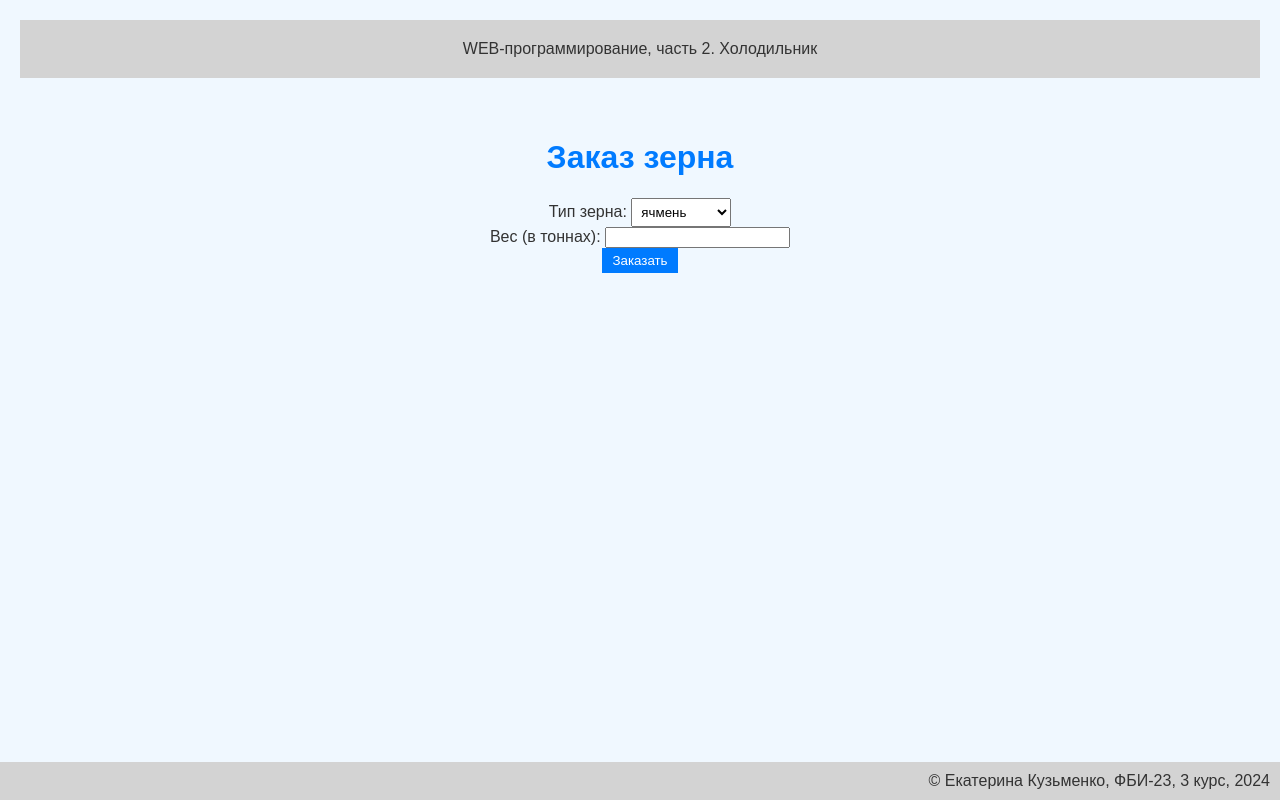
After one commit to Ekatuh/lapki-webki2semestr, a Flask app: page /lab4/order/grain in a window 1280 px wide. The commit adds this page. Run offline with Flask 3, Linux system fonts and the light colour scheme.

Commit message:
Заказ зерна

```diff
--- a/lab4.py
+++ b/lab4.py
@@ -207,3 +207,51 @@ def refrigerator():
             except ValueError:
                 message = "Ошибка: введено некорректное значение температуры"
     return render_template('lab4/refrigerator.html', message=message)
+
+
+
+prices = {
+    'ячмень': 12345,
+    'овёс': 8522,
+    'пшеница': 8722,
+    'рожь': 14111
+}
+
+@lab4.route('/lab4/order/grain', methods=['GET', 'POST'])
+def order_grain():
+    message = ""
+    if request.method == 'POST':
+        grain_type = request.form.get('grain_type')
+        weight = request.form.get('weight')
+
+        if not weight:
+            message = "Ошибка: не указан вес."
+        else:
+            try:
+                weight = float(weight)
+                if weight <= 0:
+                    message = "Ошибка: вес должен быть больше нуля."
+                elif weight > 500:
+                    message = "Ошибка: такого объёма сейчас нет в наличии."
+                else:
+                    price_per_ton = prices.get(grain_type)
+
+                    if price_per_ton is None:
+                        message = "Ошибка: неверный тип зерна."
+                    else:
+                        total_cost = price_per_ton * weight
+
+                        # Применение скидки
+                        discount = 0
+                        if weight > 50:
+                            discount = total_cost
+                            total_cost -= discount* 0.10
+                            message += f"Применена скидка за большой объём: {discount:.2f} руб.  "
+
+                        message += f"Заказ успешно сформирован. Вы заказали {grain_type}"
+                        message += f"Вес: {weight} т. Сумма к оплате: {total_cost:.2f} руб."
+
+            except ValueError:
+                message = "Ошибка: введено некорректное значение веса."
+
+    return render_template('lab4/order_grain.html', message=message, grains=prices.keys())
--- a/templates/lab4/lab4.html
+++ b/templates/lab4/lab4.html
@@ -20,5 +20,6 @@
         <li><a href="/lab4/login">Авторизация</a></li>
         <li><a href="/lab4/auto">Улучшенная авторизация</a></li>
         <li><a href="/lab4/refrigerator">Холодильник</a></li>
+        <li><a href="/lab4/order/grain">Заказ</a></li>
     </ol>
 {% endblock %}
--- /dev/null
+++ b/templates/lab4/order_grain.html
@@ -0,0 +1,53 @@
+<style>
+    body {
+        font-family: Arial, sans-serif;
+        background-color: #f0f8ff;
+        color: #333;
+        text-align: center;
+        padding: 20px;
+    }
+    h1 {
+        color: #007bff;
+    }
+    form {
+        margin-bottom: 20px;
+    }
+    input[type="text"], select {
+        padding: 5px;
+        width: 100px;
+    }
+    button {
+        padding: 5px 10px;
+        background-color: #007bff;
+        color: white;
+        border: none;
+        cursor: pointer;
+    }
+    button:hover {
+        background-color: #0056b3;
+    }
+</style>
+{% extends "base.html" %}
+
+{% block lab %}Холодильник{% endblock %}
+
+{% block main %}
+    <h1>Заказ зерна</h1>
+    <form method="POST">
+        <label for="grain_type">Тип зерна:</label>
+        <select name="grain_type" id="grain_type" required>
+            {% for grain in grains %}
+                <option value="{{ grain }}">{{ grain }}</option>
+            {% endfor %}
+        </select><br>
+
+        <label for="weight">Вес (в тоннах):</label>
+        <input type="number" name="weight" id="weight" step="0.01" required><br>
+
+        <button type="submit">Заказать</button>
+    </form>
+
+    {% if message %}
+        <p>{{ message }}</p>
+    {% endif %}
+{% endblock %}
```
